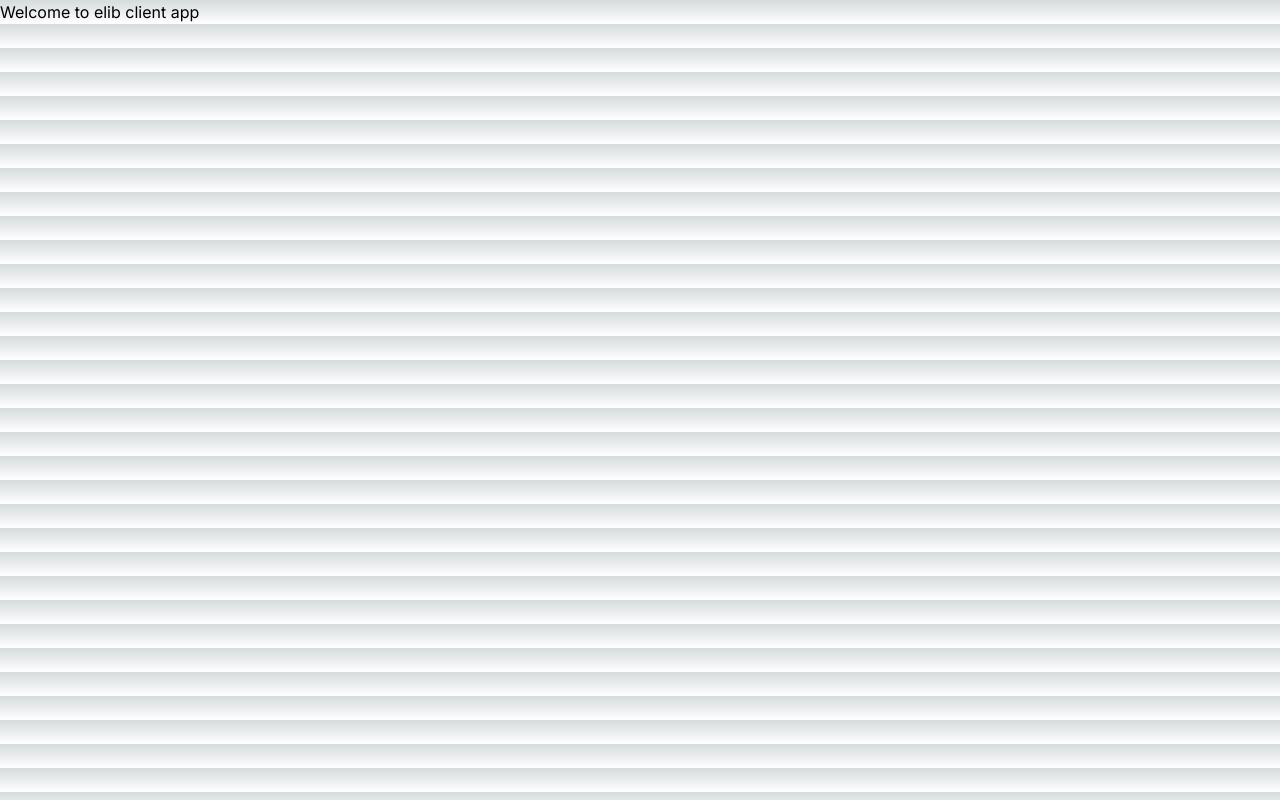
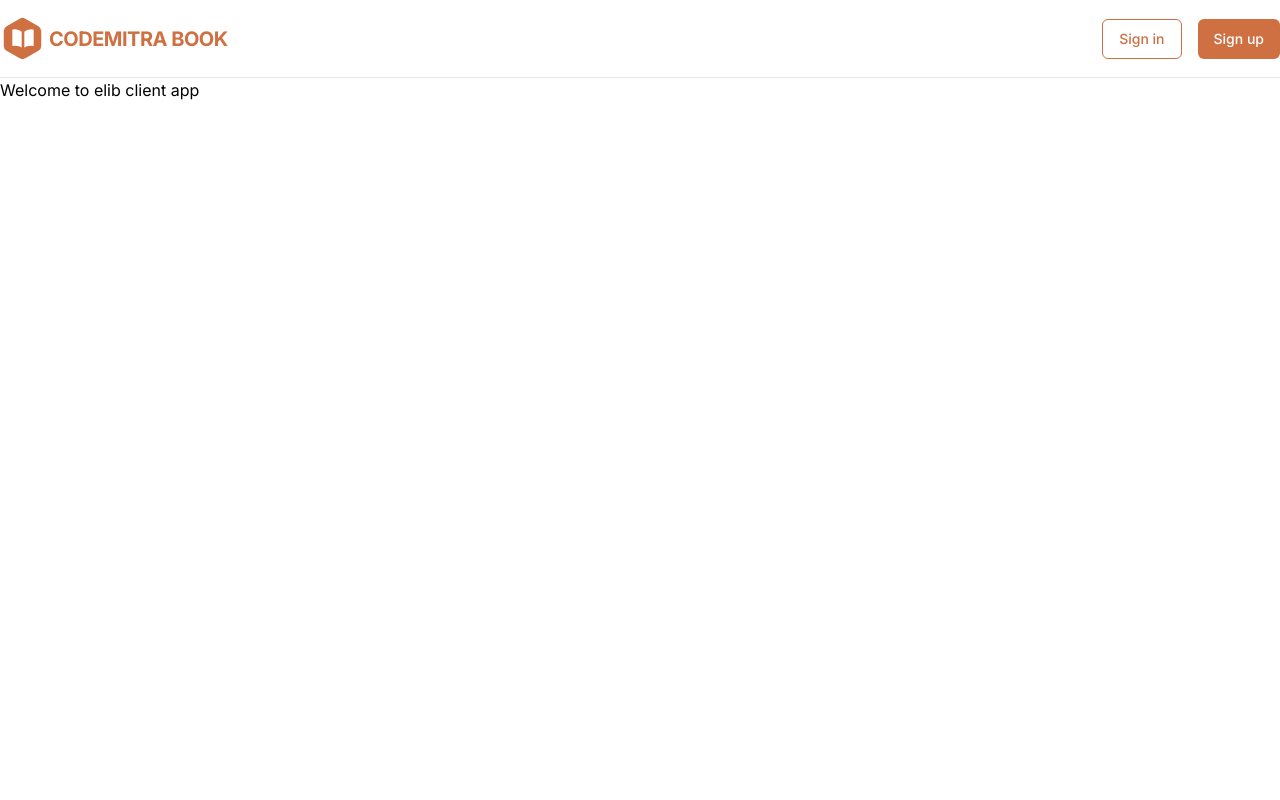
Before and after one commit to krishmungase/elib-client-app, a Next.js app: page / in a window 1280 px wide. Built offline with nearby package versions, Linux system fonts and the light colour scheme.

Commit message:
Configuratin & navbar component

```diff
--- a/src/app/globals.css
+++ b/src/app/globals.css
@@ -1,33 +1,3 @@
 @tailwind base;
 @tailwind components;
 @tailwind utilities;
-
-:root {
-  --foreground-rgb: 0, 0, 0;
-  --background-start-rgb: 214, 219, 220;
-  --background-end-rgb: 255, 255, 255;
-}
-
-@media (prefers-color-scheme: dark) {
-  :root {
-    --foreground-rgb: 255, 255, 255;
-    --background-start-rgb: 0, 0, 0;
-    --background-end-rgb: 0, 0, 0;
-  }
-}
-
-body {
-  color: rgb(var(--foreground-rgb));
-  background: linear-gradient(
-      to bottom,
-      transparent,
-      rgb(var(--background-end-rgb))
-    )
-    rgb(var(--background-start-rgb));
-}
-
-@layer utilities {
-  .text-balance {
-    text-wrap: balance;
-  }
-}
--- a/src/app/layout.tsx
+++ b/src/app/layout.tsx
@@ -1,6 +1,7 @@
 import type { Metadata } from "next";
 import { Inter } from "next/font/google";
 import "./globals.css";
+import Navbar from "@/components/Navbar";
 
 const inter = Inter({ subsets: ["latin"] });
 
@@ -16,7 +17,10 @@
 }>) {
   return (
     <html lang="en">
-      <body className={inter.className}>{children}</body>
+      <body className={inter.className}>
+        <Navbar/>
+        {children}
+      </body>
     </html>
   );
 }
--- /dev/null
+++ b/src/components/Navbar.tsx
@@ -0,0 +1,66 @@
+import Link from 'next/link';
+import React from 'react';
+
+const Navbar = () => {
+    return (
+        <nav className="border-b">
+            <div className="max-w-7xl mx-auto flex items-center justify-between py-4">
+                <div>
+                    <Link href={'/'}>
+                        <div className="flex items-center gap-1">
+                            <div className="relative">
+                                <Hexagon />
+                                <BookIcon />
+                            </div>
+                            <span className="text-xl font-bold uppercase tracking-tight text-primary-500">
+                                CodeMitra Book
+                            </span>
+                        </div>
+                    </Link>
+                </div>
+                <div className="flex items-center gap-4">
+                    <button className="h-10 rounded-md border border-primary-500 px-4 py-2 text-sm font-medium text-primary-500 transition-all hover:border-primary-100 hover:bg-primary-100 active:border-primary-200 active:bg-primary-200">
+                        Sign in
+                    </button>
+                    <button className="h-10 rounded-md bg-primary-500 px-4 py-2 text-sm font-medium text-white transition-all hover:bg-primary-600 active:bg-primary-700">
+                        Sign up
+                    </button>
+                </div>
+            </div>
+        </nav>
+    );
+};
+
+export default Navbar;
+
+const Hexagon = () => (
+    <svg
+        xmlns="http://www.w3.org/2000/svg"
+        width="45"
+        height="45"
+        viewBox="0 0 24 24"
+        fill="#ce7041"
+        stroke="#ce7041"
+        strokeWidth="2"
+        strokeLinecap="round"
+        strokeLinejoin="round"
+        className="lucide lucide-hexagon">
+        <path d="M21 16V8a2 2 0 0 0-1-1.73l-7-4a2 2 0 0 0-2 0l-7 4A2 2 0 0 0 3 8v8a2 2 0 0 0 1 1.73l7 4a2 2 0 0 0 2 0l7-4A2 2 0 0 0 21 16z" />
+    </svg>
+);
+
+const BookIcon = () => (
+    <svg
+        xmlns="http://www.w3.org/2000/svg"
+        fill="#fff"
+        viewBox="0 0 24 24"
+        strokeWidth={2}
+        stroke="#ce7041"
+        className="absolute left-1/2 top-1/2 h-8 w-8 -translate-x-1/2 -translate-y-1/2 transform">
+        <path
+            strokeLinecap="round"
+            strokeLinejoin="round"
+            d="M12 6.042A8.967 8.967 0 0 0 6 3.75c-1.052 0-2.062.18-3 .512v14.25A8.987 8.987 0 0 1 6 18c2.305 0 4.408.867 6 2.292m0-14.25a8.966 8.966 0 0 1 6-2.292c1.052 0 2.062.18 3 .512v14.25A8.987 8.987 0 0 0 18 18a8.967 8.967 0 0 0-6 2.292m0-14.25v14.25"
+        />
+    </svg>
+);
--- a/tailwind.config.ts
+++ b/tailwind.config.ts
@@ -13,6 +13,21 @@
         "gradient-conic":
           "conic-gradient(from 180deg at 50% 50%, var(--tw-gradient-stops))",
       },
+      colors: {
+        primary: {
+            50: '#fcf6f0',
+            100: '#f7eadd',
+            200: '#eed2ba',
+            300: '#e3b28e',
+            400: '#d78d60',
+            500: '#ce7041',
+            600: '#bf5a36',
+            700: '#9f462f',
+            800: '#803a2c',
+            900: '#683226',
+            950: '#381712',
+        },
+      },
     },
   },
   plugins: [],
```
